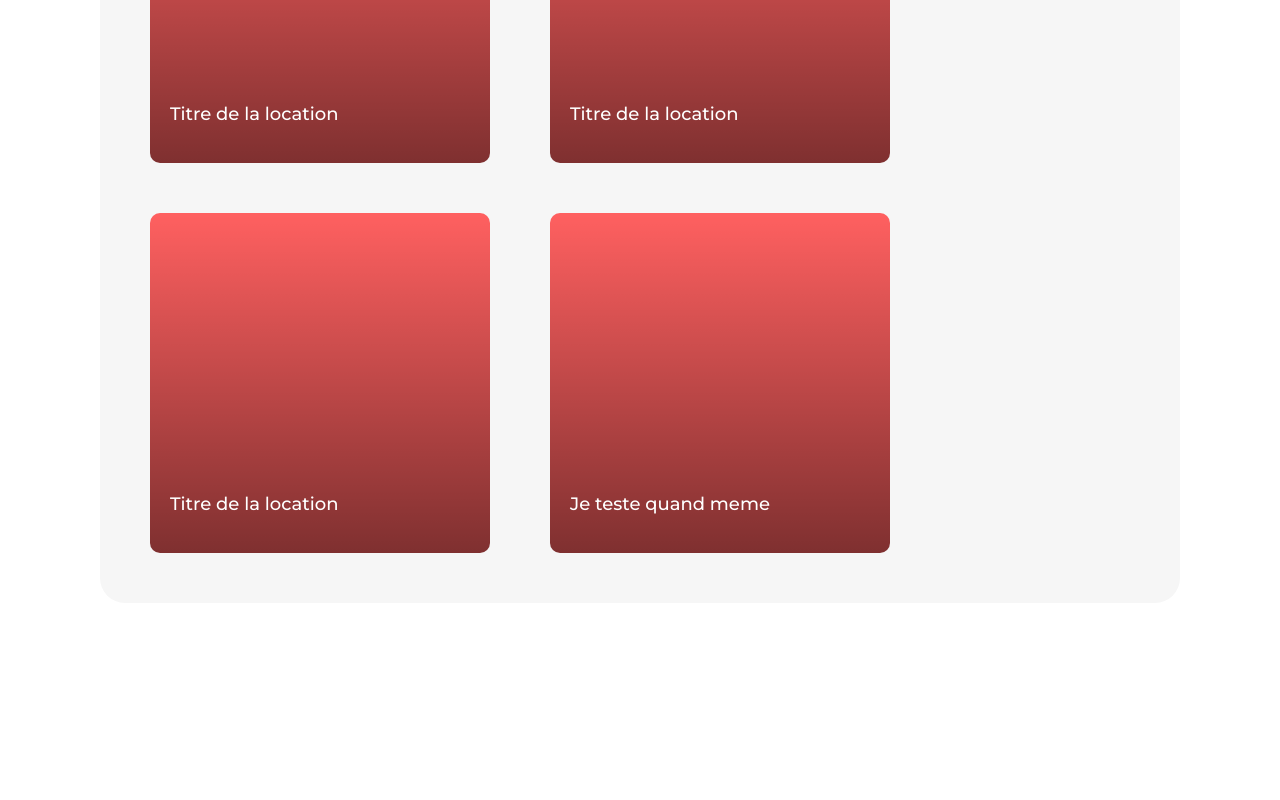
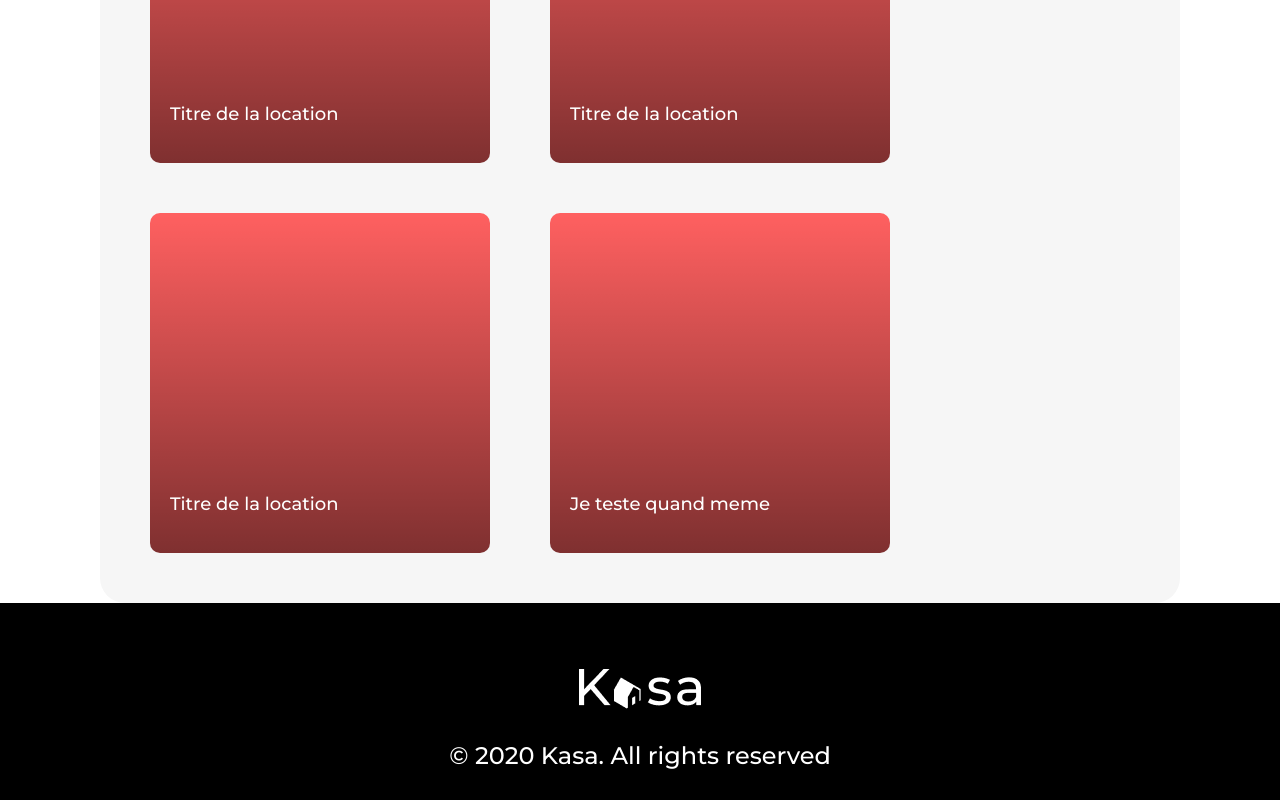
Before and after one commit to TechnoLogicsTheorical/Project_11-Kasa, a React (Create React App) app: page / in a window 1280 px wide. Shown: the part 664-1464 px from the top of the page. Before the commit the page ends 1307 px from the top, so only its background shows below. Built offline with nearby package versions, Linux system fonts and the light colour scheme; the HTML template or start-up script is replaced by a standard one.

Commit message:
Intégration du Footer !

```diff
--- /dev/null
+++ b/src/components/Footer/comp.css
@@ -0,0 +1,20 @@
+.Footer {
+    background-color: black;
+    color: white;
+
+    text-align: center;
+
+    margin: 0 -100px;
+    padding: 66px 0 30px 0;
+
+}
+
+.Footer-Logo {
+    margin-bottom: 28px;
+}
+
+.Footer-Copyright {
+    font-size: 24px;
+    font-weight: 500;
+    margin: 0;
+}
--- /dev/null
+++ b/src/components/Footer/comp.jsx
@@ -0,0 +1,15 @@
+import './comp.css';
+import LogoWhite from '../../assets/LogoWhite.png';
+import React from 'react';
+
+function Footer() {
+
+    return (
+        <footer className='Footer'>
+            <img className='Footer-Logo' src={LogoWhite} alt="Logo de la marque Kasa (Blanc)" />
+            <p className='Footer-Copyright'>© 2020 Kasa. All rights reserved</p>
+        </footer>
+    )
+}
+
+export default Footer;
--- a/src/index.css
+++ b/src/index.css
@@ -27,7 +27,7 @@ code {
 }
 
 .App-Content {
-    margin: 40px 100px;
+    margin: 40px 100px 0 100px;
 }
 
 .Error-Reason-Content {
--- a/src/pages/About.jsx
+++ b/src/pages/About.jsx
@@ -3,8 +3,9 @@ import Header from "../components/Header/comp.jsx";
 import Banner from "../components/Banner/comp.jsx";
 import BannerImage from '../assets/BannerAbout.png';
 import Detail from "../components/Detail/comp.jsx";
+import Footer from "../components/Footer/comp.jsx";
 
-function About(props) {
+function About() {
     return (
         <div className='App-Content'>
             <Header />
@@ -30,6 +31,8 @@ function About(props) {
                     Lorem ipsum dolor sit amet, consectetur adipisicing elit. Aspernatur, deleniti fuga iste labore mollitia quae ratione rem sunt voluptas voluptatibus!
                 </Detail>
             </div>
+
+            <Footer />
         </div>
     );
 }
--- a/src/pages/Home.jsx
+++ b/src/pages/Home.jsx
@@ -4,6 +4,7 @@ import React from 'react';
 import Header from '../components/Header/comp.jsx';
 import Banner from '../components/Banner/comp.jsx';
 import CardList from "../components/CardList/CardList.jsx";
+import Footer from "../components/Footer/comp.jsx";
 
 
 function Home(props) {
@@ -17,6 +18,8 @@ function Home(props) {
             </Banner>
 
             <CardList />
+
+            <Footer />
         </div>
     );
 }
```
Also changed, not shown: src/assets/LogoWhite.png (added).
